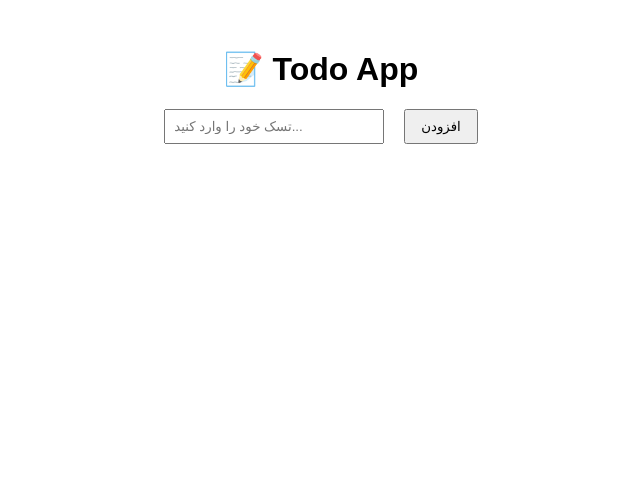
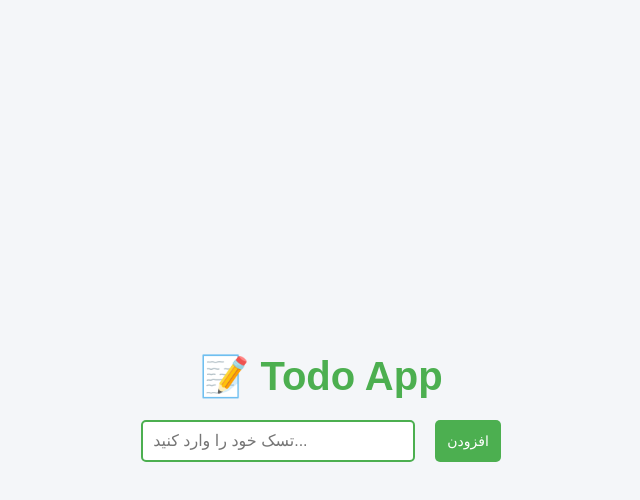
Before and after one commit to HassanEhsani/todo-app, a React (Create React App) app: page / in a window 1280 px wide. Shown: the top 500 px of the page, without its empty margins (319-959 px from the left). Built offline with nearby package versions, Linux system fonts and the light colour scheme.

Commit message:
design app.css

```diff
--- a/src/App.css
+++ b/src/App.css
@@ -1,31 +1,94 @@
+/* استایل کلی برای اپلیکیشن */
 .App {
-  text-align: center;
-  margin-top: 50px;
-  font-family: sans-serif;
+  background-color: #f4f6f9;
+  min-height: 100vh;
+  display: flex;
+  flex-direction: column;
+  justify-content: center;
+  align-items: center;
+  font-family: 'Arial', sans-serif;
+  color: #333;
+  padding: 20px;
+}
+
+/* عنوان */
+h1 {
+  color: #4CAF50;
+  margin-bottom: 20px;
+  font-size: 2.5rem;
+}
+
+/* فرم ورود تسک */
+form {
+  display: flex;
+  justify-content: center;
+  margin-bottom: 20px;
 }
 
 input {
-  padding: 8px;
+  padding: 10px;
+  font-size: 16px;
+  width: 250px;
+  border: 2px solid #4CAF50;
+  border-radius: 5px;
   margin-right: 10px;
-  width: 200px;
+  outline: none;
+  transition: all 0.3s ease;
 }
 
+input:focus {
+  border-color: #45a049;
+}
 
 button {
-  padding: 8px 15px;
+  padding: 10px 20px;
+  background-color: #4CAF50;
+  color: white;
+  border: none;
+  border-radius: 5px;
   cursor: pointer;
+  font-size: 16px;
+  transition: all 0.3s ease;
+}
+
+button:hover {
+  background-color: #45a049;
+}
+
+/* لیست تسک‌ها */
+ul {
+  list-style: none;
+  padding: 0;
+  width: 100%;
+  max-width: 500px;
+}
+
+li {
+  background-color: #ffffff;
+  padding: 15px;
+  margin: 10px 0;
+  border-radius: 5px;
+  display: flex;
+  justify-content: space-between;
+  align-items: center;
+  box-shadow: 0 2px 10px rgba(0, 0, 0, 0.1);
+  font-size: 18px;
+}
+
+button {
   margin-left: 10px;
 }
 
-ul {
-  list-style: none;
-  padding: 0;
+button:focus {
+  outline: none;
 }
 
-li {
-  margin-top: 10px;
-  font-size: 18px;
-  display: flex;
-  align-items: center;
-  justify-content: space-between;
+/* دکمه حذف و ویرایش */
+button {
+  padding: 8px 12px;
+  font-size: 14px;
 }
+
+button:hover {
+  background-color: #f44336;
+}
```
